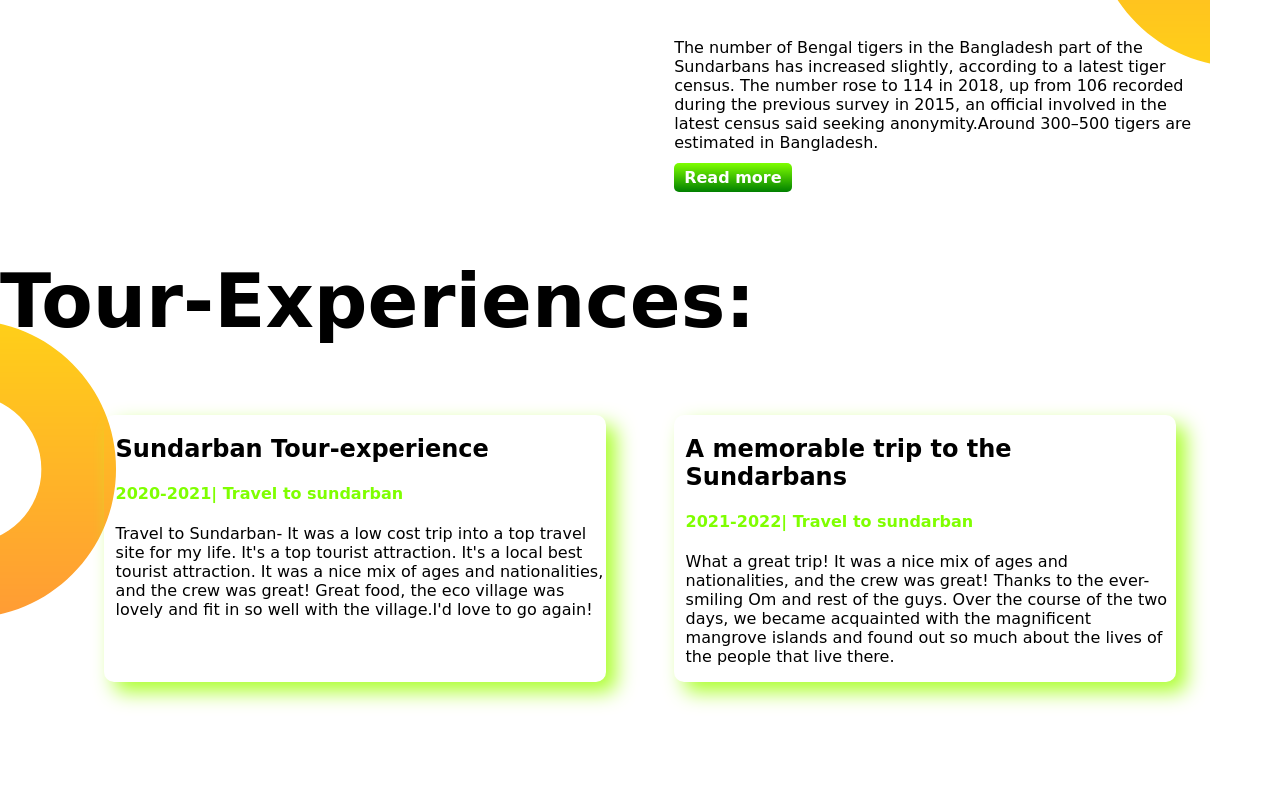
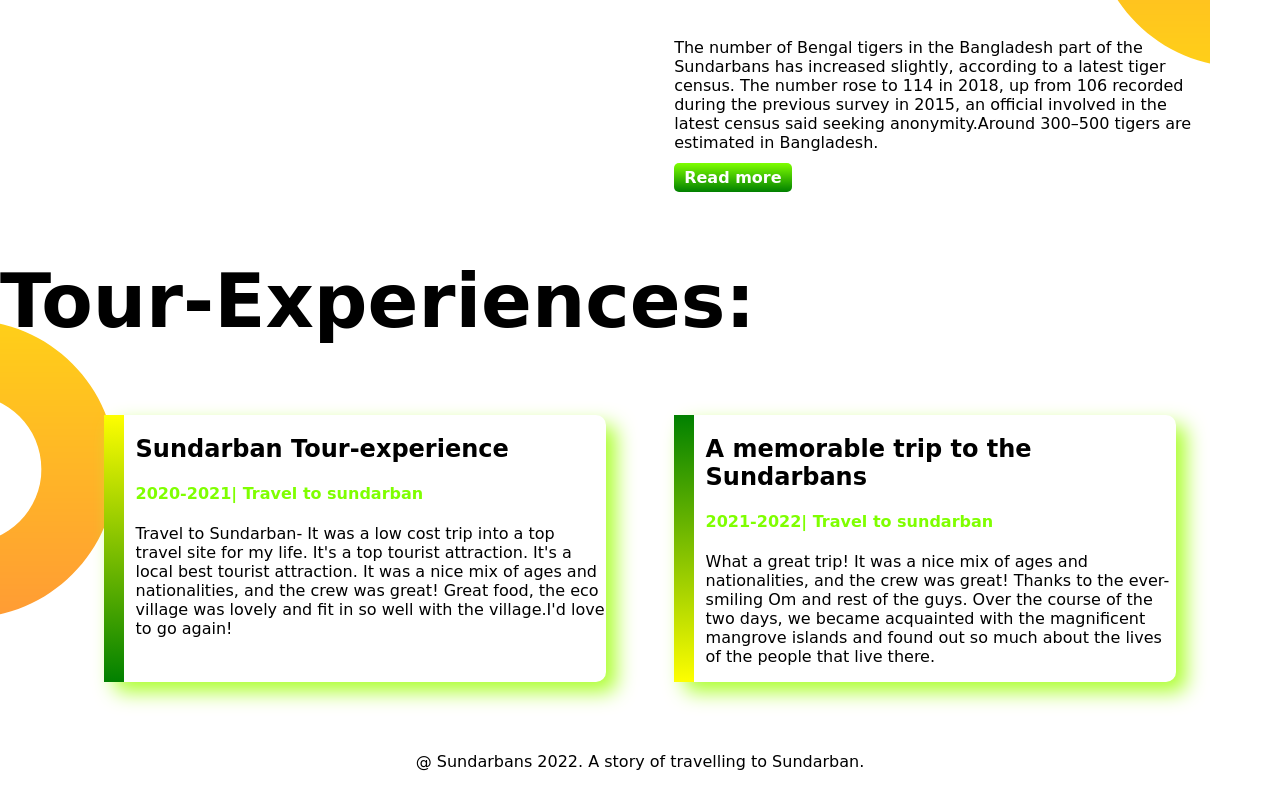
Before and after one commit to partho777/Developer-portfolio, a plain HTML site: page index.html in a window 1280 px wide. Shown: the part 921-1708 px from the top of the page. Before the commit the page ends 1673 px from the top, so only its background shows below. Drawn offline with Linux system fonts and the light colour scheme; a web font is replaced by a local one.

Commit message:
footer&experience

```diff
--- a/index.html
+++ b/index.html
@@ -36,18 +36,21 @@
        <section class="Experience">
            <h1>Tour-Experiences:</h1>
             <div class="flexible-container">
-                <div class="experience-items">
+                <div id="travel-sundarban" class="experience-items">
                     <h2>Sundarban Tour-experience </h2>
                     <h4 class="Orange-color">2020-2021| Travel to sundarban</h4>
                     <p>Travel to Sundarban- It was a low cost trip into a top travel site for my life. It's a top tourist attraction. It's a local best tourist attraction. It was a nice mix of ages and nationalities, and the crew was great!  Great food, the eco village was lovely and fit in so well with the village.I'd love to go again!</p>
                 </div>
-                <div class="experience-items">
+                <div id="travel-to-sundarban" class="experience-items">
                      <h2>A memorable trip to the Sundarbans</h2>
                      <h4 class="Orange-color">2021-2022| Travel to sundarban</h4>
                      <p>What a great trip! It was a nice mix of ages and nationalities, and the crew was great! Thanks to the ever-smiling Om and rest of the guys. Over the course of the two days, we became acquainted with the magnificent mangrove islands and found out so much about the lives of the people that live there.</p>
                  </div>
             </div>
        </section>
+    <footer>
+        <p>@ Sundarbans 2022. A story of travelling to Sundarban.</p>
+    </footer>
 
 
 
--- a/style.css
+++ b/style.css
@@ -52,3 +52,17 @@ h1{
     border-radius: 10px;
     box-shadow: 10px 10px 20px greenyellow;
 }
+#travel-sundarban{
+    border-left: 20px solid;
+    border-image: linear-gradient( yellow, green) ;
+    border-image-slice: 1;
+}
+#travel-to-sundarban{
+    border-left: 20px solid;
+    border-image: linear-gradient( green, yellow) ;
+    border-image-slice: 1;
+
+}
+footer p{
+    text-align: center;
+}
```
Also changed, not shown: images/dream-bg - Copy.png (deleted), images/jhankar.png (deleted), images/jhankar2.png (deleted), images/my-bg.png (deleted).
